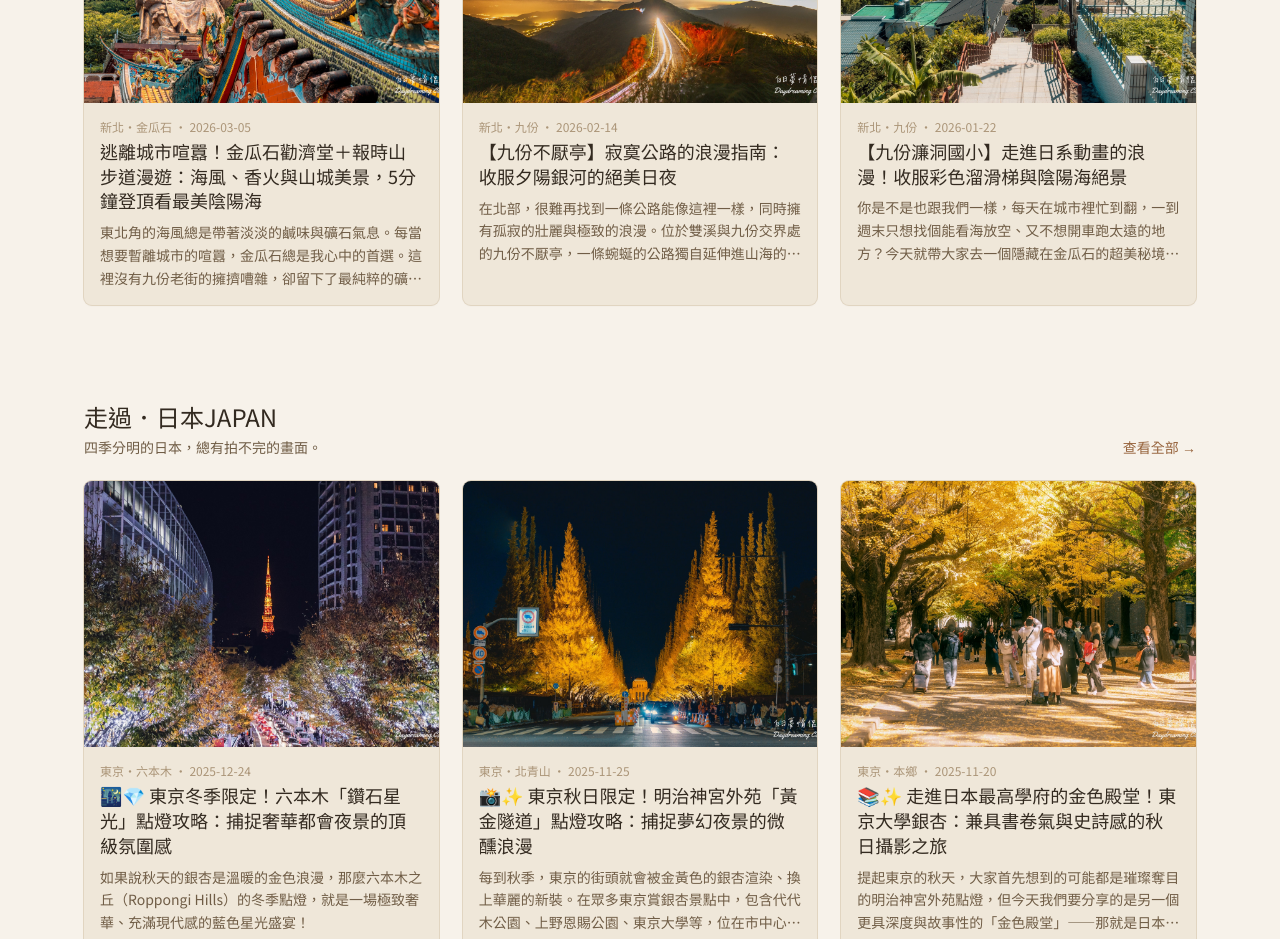
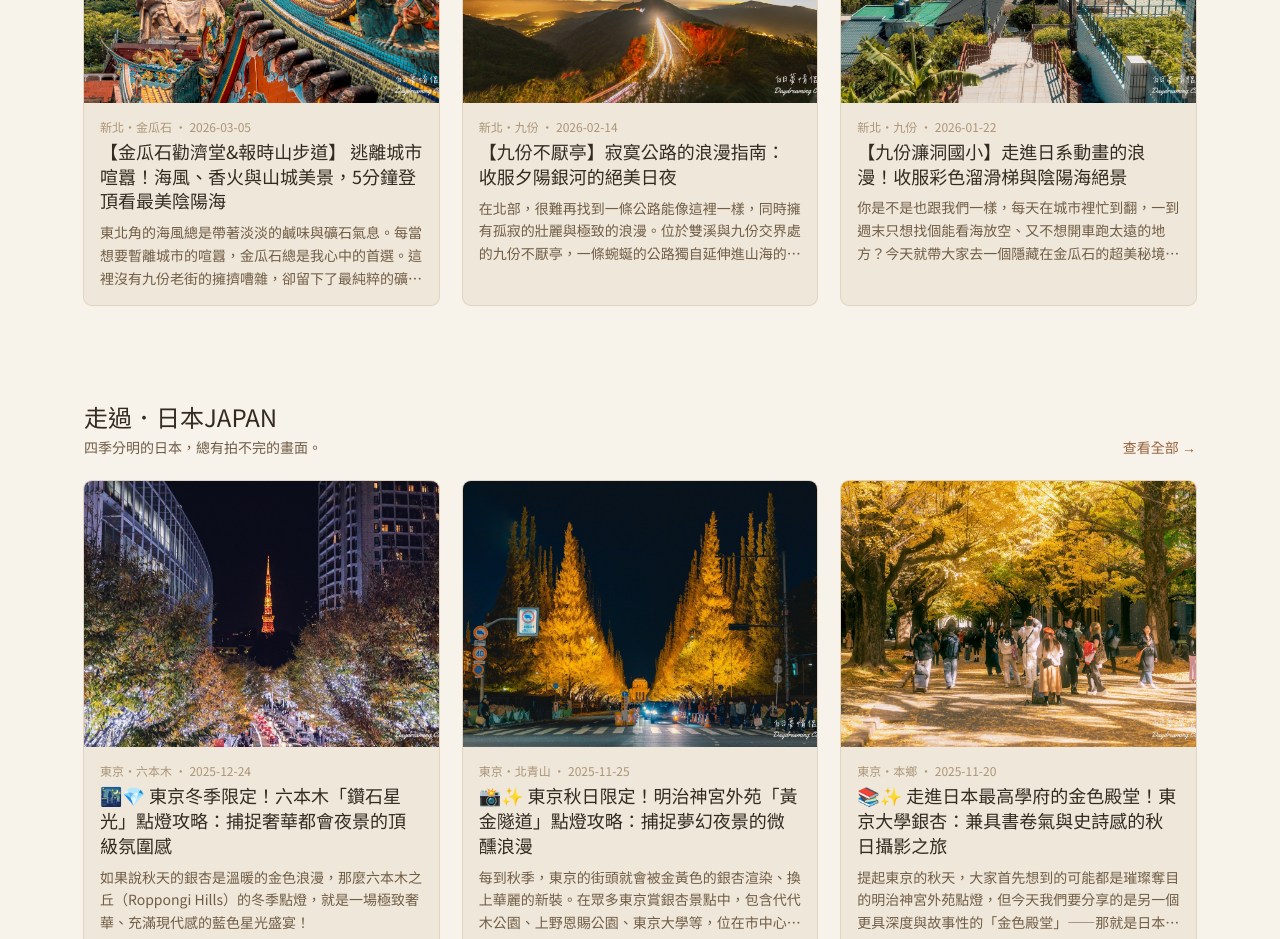
Before and after one commit to kai23024/daydreamingcouple, a Nuxt app: page / in a window 1280 px wide. Shown: the part 840-1779 px from the top of the page. Built offline with nearby package versions, Linux system fonts and the light colour scheme.

Commit message:
更新金瓜石勸濟堂文章標題
Co-Authored-By: Claude Sonnet 5 <noreply@anthropic.com>

```diff
--- a/app/data/site.ts
+++ b/app/data/site.ts
@@ -134,7 +134,7 @@ export const articles: Article[] = [
   {
     id: 'quanjitang',
     category: 'taiwan',
-    title: '逃離城市喧囂！金瓜石勸濟堂＋報時山步道漫遊：海風、香火與山城美景，5分鐘登頂看最美陰陽海',
+    title: '【金瓜石勸濟堂&報時山步道】 逃離城市喧囂！海風、香火與山城美景，5分鐘登頂看最美陰陽海',
     date: '2026-03-05',
     location: '新北・金瓜石',
     seed: 'quanjitang',
```
